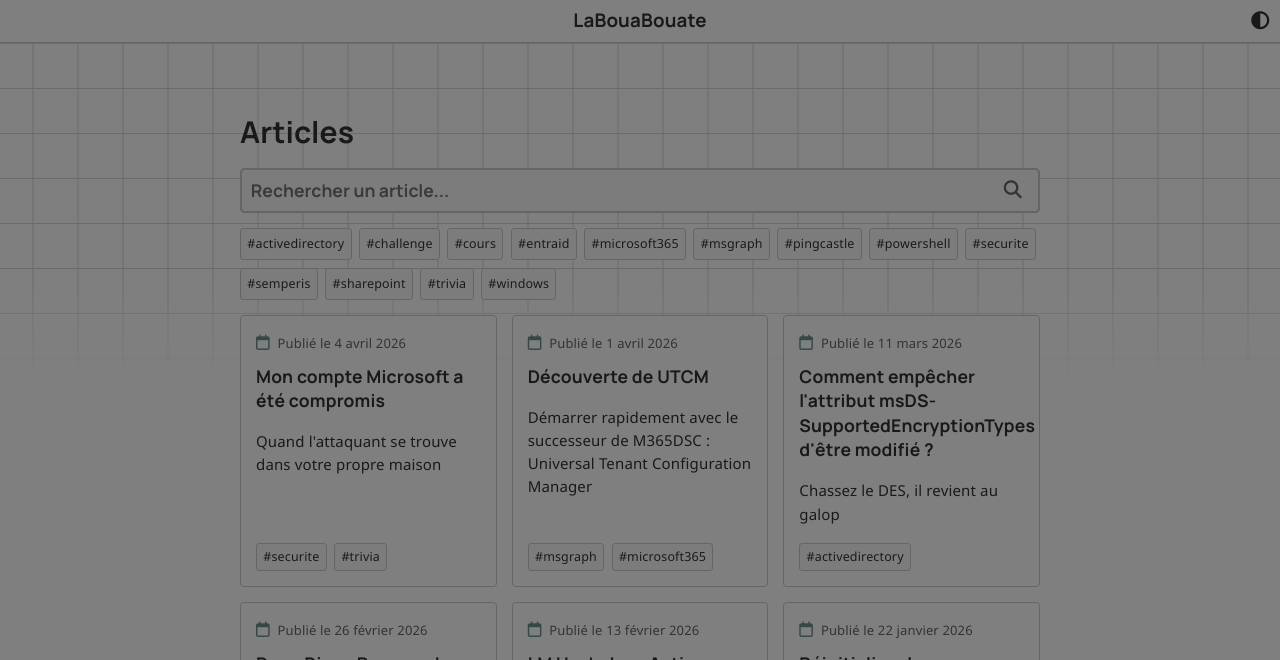
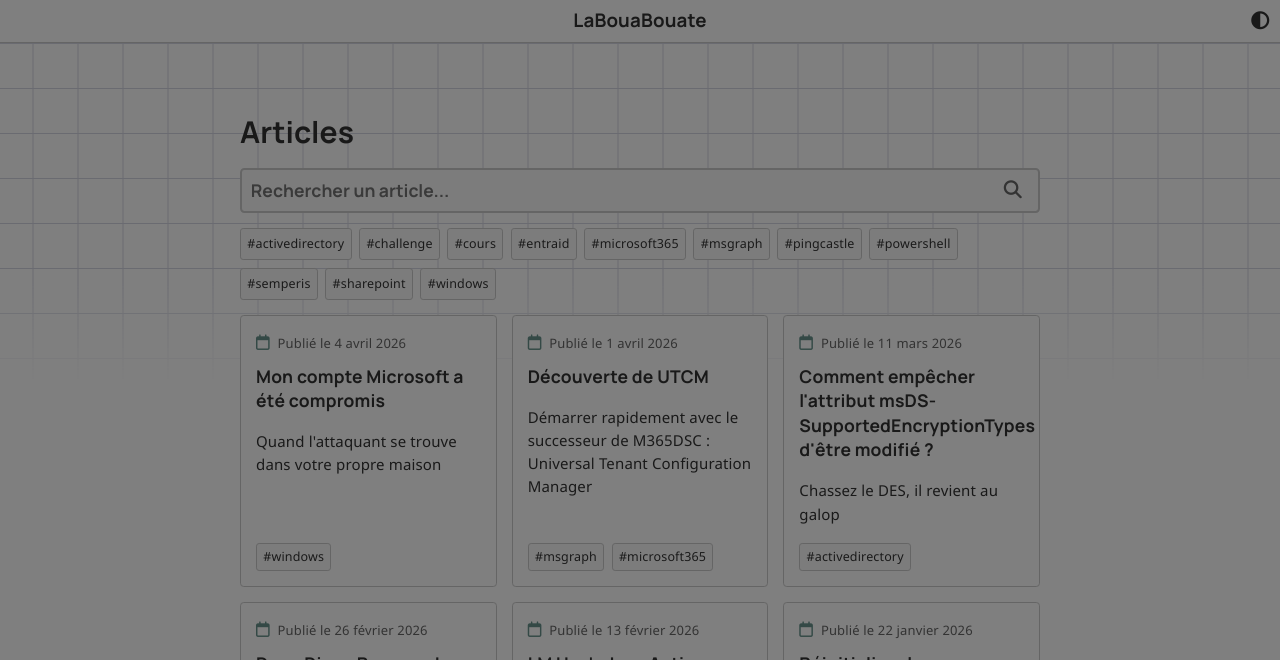
Before and after one commit to leobouard/leobouard.github.io, a Jekyll site: the page built from _pages/blog.html, in a window 1280 px wide. Shown: the top 660 px of the page. Built offline with Jekyll 4.4.1, drawn with Linux system fonts in a browser that asks for light colours; nearby versions of some CDN libraries; some web fonts are replaced.

Commit message:
Update 2026-04-04-attaquant-dans-ma-maison.md

```diff
--- a/_posts/2026/2026-04-04-attaquant-dans-ma-maison.md
+++ b/_posts/2026/2026-04-04-attaquant-dans-ma-maison.md
@@ -1,7 +1,7 @@
 ---
 title: "Mon compte Microsoft a été compromis"
 description: "Quand l'attaquant se trouve dans votre propre maison"
-tags: ["securite", "trivia"]
+tags: ["windows"]
 listed: true
 ---
 
```
